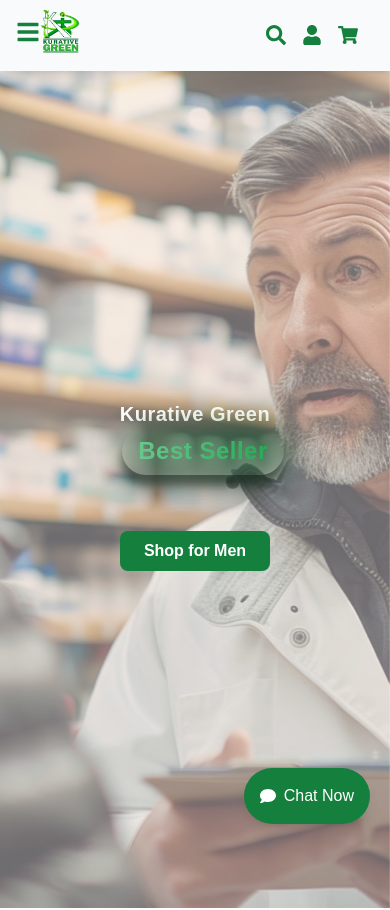
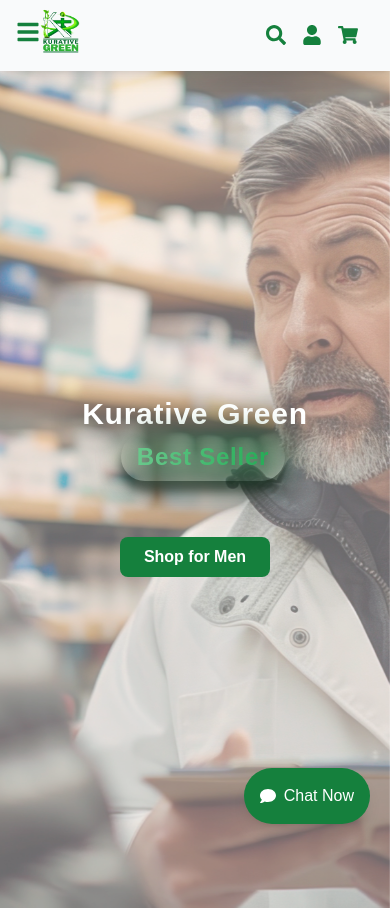
Before and after one commit to abzpriv/KurativeGeen, a Next.js app: page / in a window 390 px wide. Shown: the top 910 px of the page. Built offline with nearby package versions, Linux system fonts and the light colour scheme.

Commit message:
Kuretive Green Website Modification Name Landing

```diff
--- a/src/component/Landingpage.tsx
+++ b/src/component/Landingpage.tsx
@@ -163,7 +163,7 @@
         </div>
 
         <div className="relative z-10 text-left flex flex-col space-y-4 sm:space-y-6 md:space-y-8">
-          <h1 className="text-white text-xl sm:text-3xl md:text-4xl lg:text-5xl xl:text-6xl font-bold leading-tight tracking-wide mb-6 sm:mb-8 lg:mb-10 text-center relative drop-shadow-[0_6px_15px_rgba(0,0,0,0.9)] animate-[fadeInUp_1.5s_ease-out_forwards] transition-transform duration-1000 ease-in-out">
+          <h1 className="text-white text-3xl sm:text-3xl md:text-4xl lg:text-5xl xl:text-6xl font-bold leading-tight tracking-wide mb-6 sm:mb-8 lg:mb-10 text-center relative drop-shadow-[0_6px_15px_rgba(0,0,0,0.9)] animate-[fadeInUp_1.5s_ease-out_forwards] transition-transform duration-1000 ease-in-out">
             Kurative Green
 
             <br />
```
